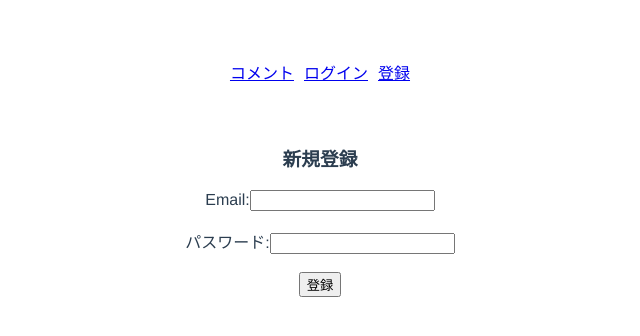
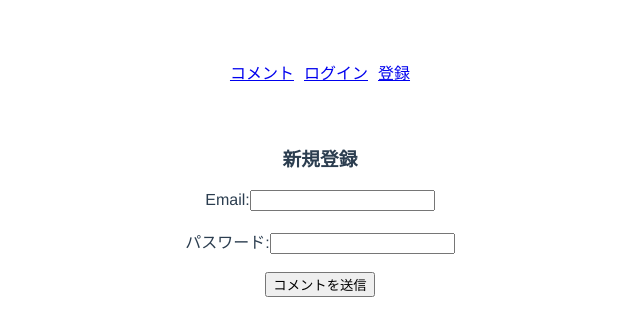
Before and after one commit to poo3/vue-practice-axios, a Vue app: page /register in a window 1280 px wide. Shown: the top 336 px of the page, without its empty margins (320-960 px from the left). Built offline with nearby package versions, Linux system fonts and the light colour scheme.

Commit message:
Revert "add func register"
This reverts commit f79e5ff19d040578e3522259ba20e7666fb68801.

```diff
--- a/src/axios-auth.js
+++ b/src/axios-auth.js
@@ -1,7 +1,8 @@
 import axios from "axios";
 
 const instanceAxios = axios.create({
-  baseURL: "https://identitytoolkit.googleapis.com/v1",
+  baseURL:
+    "https://firestore.googleapis.com/v1/projects/http-vuejs-77e10/databases/(default)/documents",
 });
 
 export default instanceAxios;
--- a/src/views/Register.vue
+++ b/src/views/Register.vue
@@ -5,14 +5,13 @@
     <input type="text" id="email" v-model="email" />
     <br /><br />
     <label for="name">パスワード:</label>
-    <input type="password" id="password" v-model="password" />
+    <input type="text" id="password" v-model="password" />
     <br /><br />
-    <button @click="createUser">登録</button>
+    <button @click="createComent">コメントを送信</button>
   </div>
 </template>
 
 <script>
-import axios from "../axios-auth";
 export default {
   data() {
     return {
```
